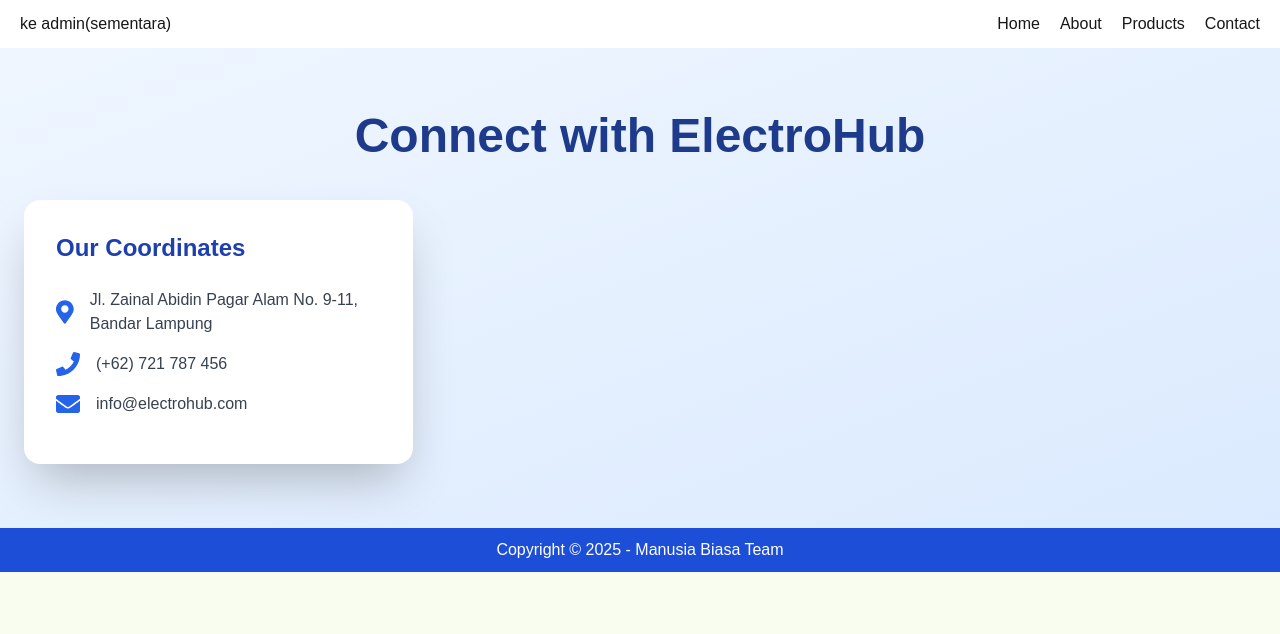
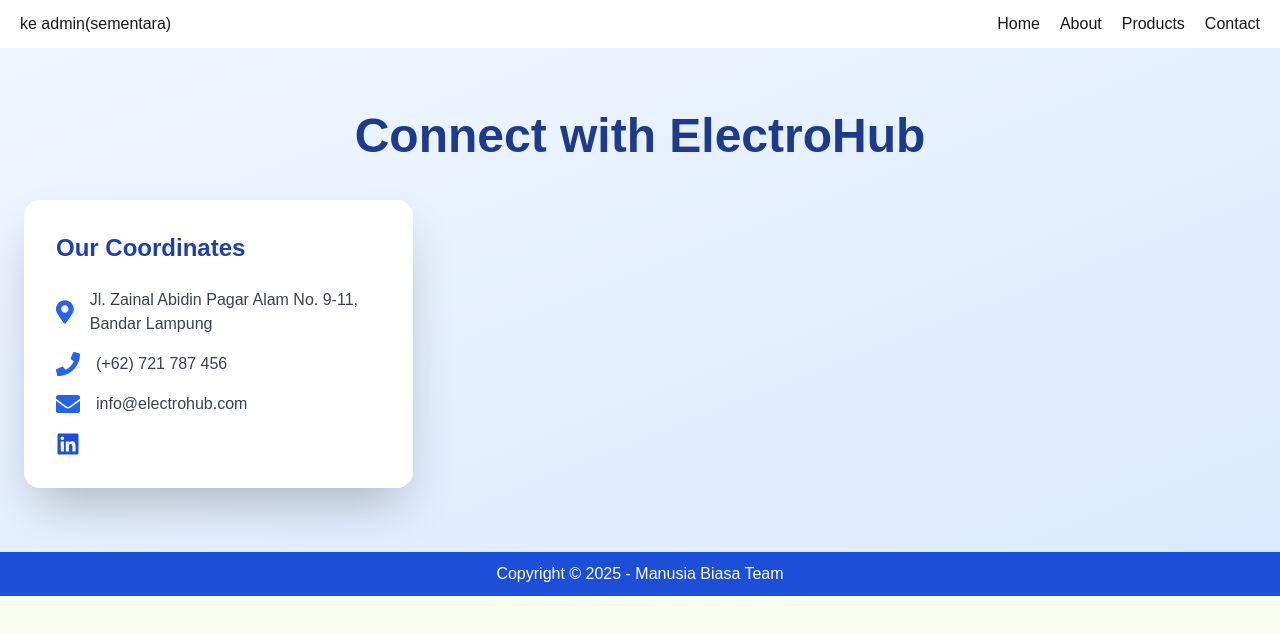
Before and after one commit to Deoca27/manusia-biasa, a Next.js app: page /contact in a window 1280 px wide. Shown: the top 634 px of the page. Built offline with nearby package versions, Linux system fonts and the light colour scheme.

Commit message:
rendika : Menambahkan ikon LinkedIn interaktif.

```diff
--- a/app/contact/page.tsx
+++ b/app/contact/page.tsx
@@ -58,6 +58,7 @@ export default function ContactPage() {
                 <p className="text-gray-700">info@electrohub.com</p>
               </div>
               <div className="flex space-x-4 mt-4">
+              <FaLinkedin className="text-blue-700 text-2xl hover:text-blue-900 cursor-pointer" />
 
               </div>
             </div>
```
